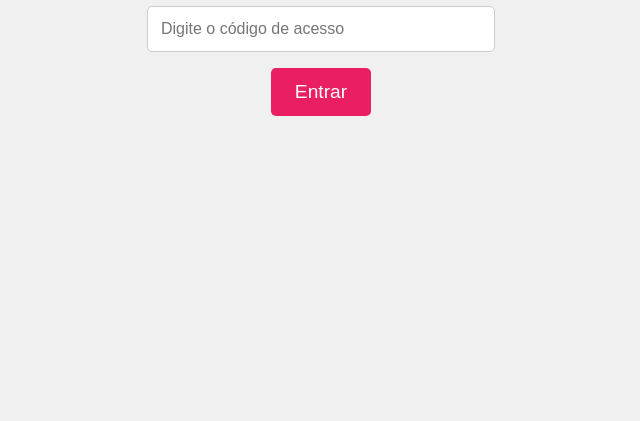
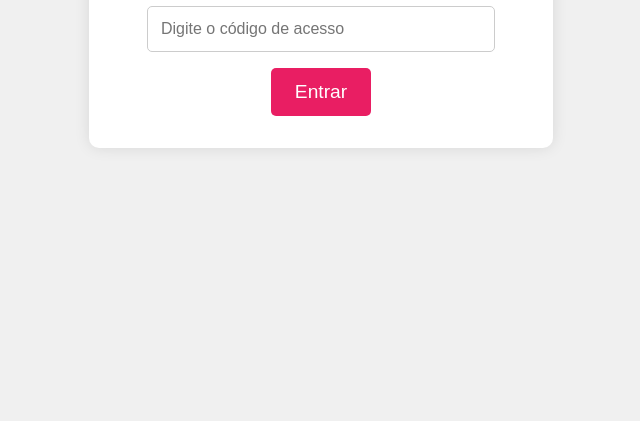
Before and after one commit to Alpha2k24/Tuka1year, a plain HTML site: page acesso.html in a window 1280 px wide. Shown: the part 379-800 px from the top of the page, without its empty margins (319-959 px from the left). Drawn offline with Linux system fonts and the light colour scheme.

Commit message:
Update acesso.html

```diff
--- a/acesso.html
+++ b/acesso.html
@@ -7,7 +7,7 @@
     <link rel="stylesheet" href="acesso.css">
 </head>
 <body>
-    <div class="acesso-container">
+    <div class="acesso acesso-container">
         <h1>Acesso Restrito</h1>
         <input type="text" id="codigoAcesso" placeholder="Digite o código de acesso">
         <button onclick="verificarCodigo()">Entrar</button>
```
